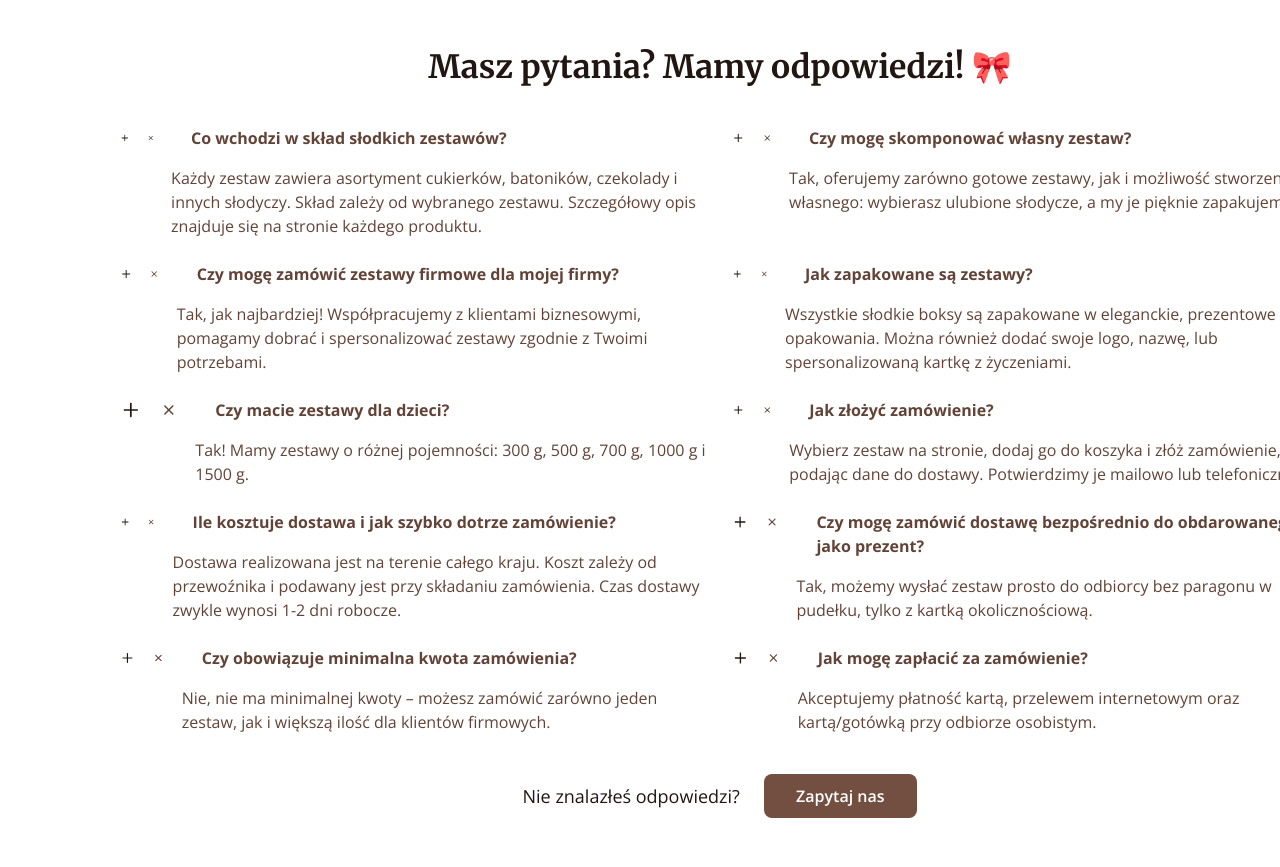
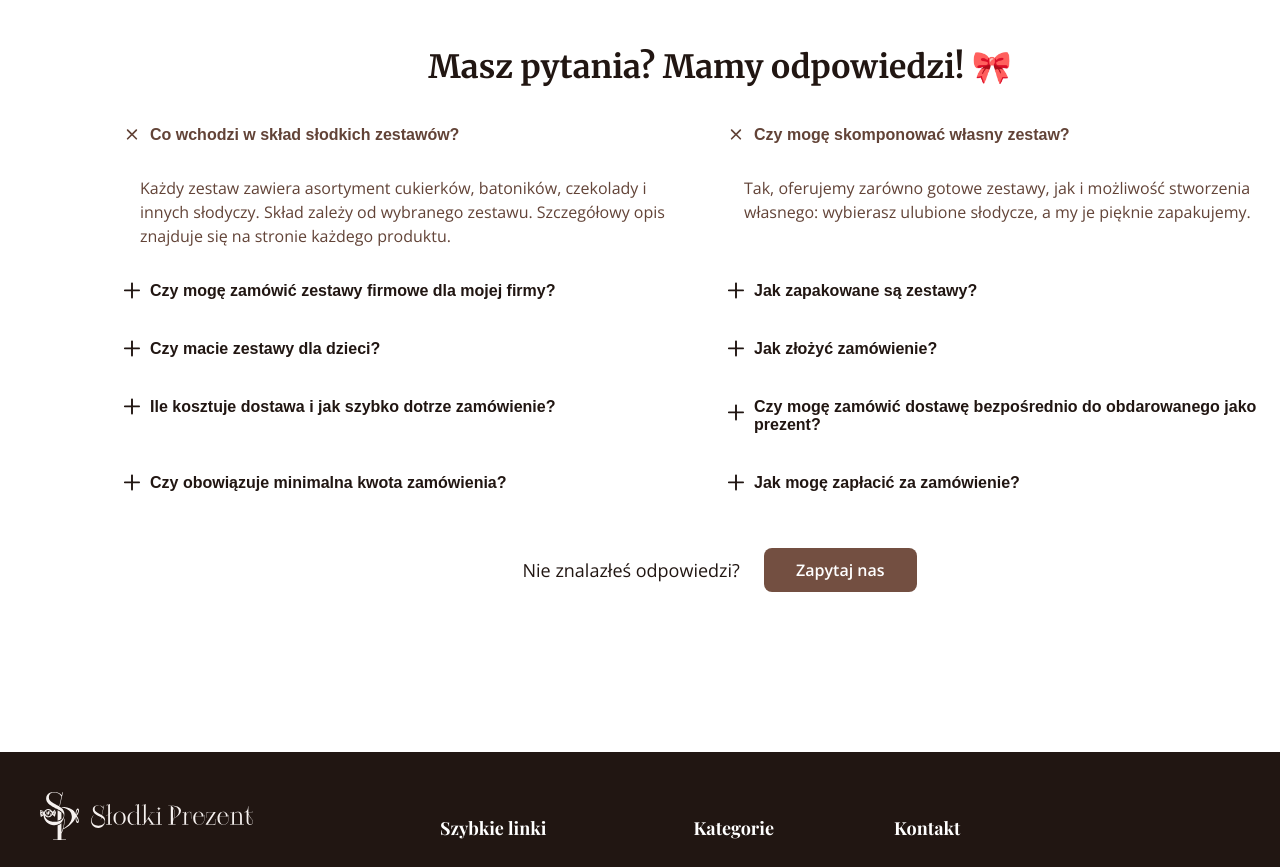
Before and after one commit to MariannaHon/slodki-prezent-shop, a Next.js app: page /dostawa in a window 1280 px wide. Shown: the part 2060-2927 px from the top of the page. Built offline with nearby package versions, Linux system fonts and the light colour scheme.

Commit message:
add accordion

```diff
--- a/package.json
+++ b/package.json
@@ -23,6 +23,7 @@
   },
   "dependencies": {
     "@hookform/resolvers": "^3.1.1",
+    "@radix-ui/react-accordion": "^1.2.12",
     "@reduxjs/toolkit": "^2.11.1",
     "@types/react-redux": "^7.1.34",
     "axios": "^1.13.2",
--- a/src/app/components/FAQ/FAQ.module.scss
+++ b/src/app/components/FAQ/FAQ.module.scss
@@ -15,8 +15,9 @@
         margin-bottom: 4rem;
 
         &-item {
-            width: 58.8rem;
+            width: 58rem;
             display: flex;
+            flex-direction: column;
             text-align: start;
             gap: 1.6rem;
 
@@ -30,6 +31,13 @@
                 width: 2.4rem;
                 height: 2.4rem;
                 fill: $primary-700;
+            }
+
+            &-header {
+                background-color: transparent;
+                border: none;
+                display: flex;
+                align-items: center;
             }
         }
     }
@@ -51,3 +59,64 @@
         }
     }
 }
+
+.faq-list-item svg {
+    position: absolute;
+    top: 35%;
+    left: 0;
+    transform: translateY(-65%);
+    width: 2.4rem;
+    height: 2.4rem;
+    transition: opacity 0.2s ease;
+}
+
+[data-state='closed'] .faq-list-item-plus {
+    display: inline;
+}
+
+[data-state='closed'] .faq-list-item-close {
+    display: none;
+}
+
+[data-state='open'] .faq-list-item-plus {
+    display: none;
+}
+
+[data-state='open'] .faq-list-item-close {
+    display: inline;
+}
+
+.faq-content {
+    overflow: hidden;
+    padding: 0 20px 10px;
+    transition: height 0.3s ease;
+}
+
+.faq-trigger {
+    position: relative;
+    display: flex;
+    align-items: center;
+    gap: 10px;
+    width: 100%;
+    cursor: pointer;
+    background: none;
+    border: none;
+    text-align: left;
+
+    &-title {
+        font-size: 1.6rem;
+        font-weight: 700;
+        color: $primary-900;
+        padding-left: 3rem;
+        margin-bottom: 1.6rem;
+        transition: color 0.3s ease;
+    }
+}
+
+.faq-trigger:hover h4.faq-trigger-title {
+    color: $primary-700;
+}
+
+[data-state="open"] .faq-trigger-title {
+    color: $primary-700;
+}
--- a/src/app/components/FAQ/FAQ.tsx
+++ b/src/app/components/FAQ/FAQ.tsx
@@ -1,143 +1,184 @@
+
+'use client';
 
 import Link from "next/link"
 import css from './FAQ.module.scss';
+
+
+import * as Accordion from '@radix-ui/react-accordion';
 
 const FAQ = () => {
   return (
     <div className={css.faq}>
           <h2 className="section-title mb-40">Masz pytania? Mamy odpowiedzi! 🎀</h2>
-          <ul className={css['faq-list']}>
-            <li className={css['faq-list-item']}>
-                <svg className={css['faq-list-item-plus']}>
+          <Accordion.Root
+            type="single"
+            collapsible
+            defaultValue="item-1"
+            className={css['faq-list']}
+          >
+            <Accordion.Item value="item-1" className={css['faq-list-item']}>
+                <Accordion.Header className={css['faq-list-item-header']}>
+                    <Accordion.Trigger className={css['faq-trigger']}>
+                        <svg className={`${css['faq-list-item-plus']} ${css.icon}`}>
                             <use href="/icons.svg#icon-plus"></use>
                         </svg>
-                <svg className={css['faq-list-item-close']}>
+                        <svg className={`${css['faq-list-item-close']} ${css.icon}`}>
                             <use href="/icons.svg#icon-close"></use>
                         </svg>
-                <div>
-                    <h4 className="mb-16 pl-20">Co wchodzi w skład słodkich zestawów?</h4>
+                        <h4 className={css['faq-trigger-title']}>Co wchodzi w skład słodkich zestawów?</h4>
+                    </Accordion.Trigger>
+                </Accordion.Header>
+                <Accordion.Content className={css['faq-content']}>
                     <p>Każdy zestaw zawiera asortyment cukierków, batoników, czekolady i innych słodyczy. Skład zależy od wybranego zestawu. Szczegółowy opis znajduje się na stronie każdego produktu.</p>
-                </div>
-
-            </li>
-            <li className={css['faq-list-item']}>
-                <svg className={css['faq-list-item-plus']}>
+                </Accordion.Content>
+            </Accordion.Item>
+            <Accordion.Item value="item-1" className={css['faq-list-item']}>
+                <Accordion.Header className={css['faq-list-item-header']}>
+                    <Accordion.Trigger className={css['faq-trigger']}>
+                        <svg className={`${css['faq-list-item-plus']} ${css.icon}`}>
                             <use href="/icons.svg#icon-plus"></use>
                         </svg>
-                <svg className={css['faq-list-item-close']}>
+                        <svg className={`${css['faq-list-item-close']} ${css.icon}`}>
                             <use href="/icons.svg#icon-close"></use>
                         </svg>
-                <div>
-                    <h4 className="mb-16 pl-20">Czy mogę skomponować własny zestaw?</h4>
+                        <h4 className={css['faq-trigger-title']}>Czy mogę skomponować własny zestaw?</h4>
+                    </Accordion.Trigger>
+                    </Accordion.Header>
+                    <Accordion.Content className={css['faq-content']}>
                         <p>Tak, oferujemy zarówno gotowe zestawy, jak i możliwość stworzenia własnego: wybierasz ulubione słodycze, a my je pięknie zapakujemy.</p>
-                </div>
-
-            </li>
-            <li className={css['faq-list-item']}>
-                <svg className={css['faq-list-item-plus']}>
+                    </Accordion.Content>
+            </Accordion.Item>
+            <Accordion.Item value="item-3" className={css['faq-list-item']}>
+                <Accordion.Header className={css['faq-list-item-header']}>
+                    <Accordion.Trigger className={css['faq-trigger']}>
+                        <svg className={`${css['faq-list-item-plus']} ${css.icon}`}>
                             <use href="/icons.svg#icon-plus"></use>
                         </svg>
-                <svg className={css['faq-list-item-close']}>
+                        <svg className={`${css['faq-list-item-close']} ${css.icon}`}>
                             <use href="/icons.svg#icon-close"></use>
                         </svg>
-                <div>
-                    <h4 className="mb-16 pl-20">Czy mogę zamówić zestawy firmowe dla mojej firmy?</h4>
+                        <h4 className={css['faq-trigger-title']}>Czy mogę zamówić zestawy firmowe dla mojej firmy?</h4>
+                    </Accordion.Trigger>
+                </Accordion.Header>
+                <Accordion.Content className={css['faq-content']}>
                     <p>Tak, jak najbardziej! Współpracujemy z klientami biznesowymi, pomagamy dobrać i spersonalizować zestawy zgodnie z Twoimi potrzebami.</p>
-                </div>
-
-            </li>
-            <li className={css['faq-list-item']}>
-                <svg className={css['faq-list-item-plus']}>
+                </Accordion.Content>
+            </Accordion.Item>
+            <Accordion.Item value="item-4" className={css['faq-list-item']}>
+                <Accordion.Header className={css['faq-list-item-header']}>
+                    <Accordion.Trigger className={css['faq-trigger']}>
+                        <svg className={`${css['faq-list-item-plus']} ${css.icon}`}>
                             <use href="/icons.svg#icon-plus"></use>
                         </svg>
-                <svg className={css['faq-list-item-close']}>
+                        <svg className={`${css['faq-list-item-close']} ${css.icon}`}>
                             <use href="/icons.svg#icon-close"></use>
                         </svg>
-                <div>
-                    <h4 className="mb-16 pl-20">Jak zapakowane są zestawy?</h4>
+                        <h4 className={css['faq-trigger-title']}>Jak zapakowane są zestawy?</h4>
+                    </Accordion.Trigger>
+                </Accordion.Header>
+                <Accordion.Content className={css['faq-content']}>
                     <p>Wszystkie słodkie boksy są zapakowane w eleganckie, prezentowe opakowania. Można również dodać swoje logo, nazwę, lub spersonalizowaną kartkę z życzeniami.</p>
-                </div>
-
-            </li>
-            <li className={css['faq-list-item']}>
-                <svg className={css['faq-list-item-plus']}>
+                </Accordion.Content>
+            </Accordion.Item>
+            <Accordion.Item value="item-5" className={css['faq-list-item']}>
+                <Accordion.Header className={css['faq-list-item-header']}>
+                    <Accordion.Trigger className={css['faq-trigger']}>
+                        <svg className={`${css['faq-list-item-plus']} ${css.icon}`}>
                             <use href="/icons.svg#icon-plus"></use>
                         </svg>
-                <svg className={css['faq-list-item-close']}>
+                        <svg className={`${css['faq-list-item-close']} ${css.icon}`}>
                             <use href="/icons.svg#icon-close"></use>
                         </svg>
-                <div>
-                    <h4 className="mb-16 pl-20">Czy macie zestawy dla dzieci?</h4>
+                        <h4 className={css['faq-trigger-title']}>Czy macie zestawy dla dzieci?</h4>
+                    </Accordion.Trigger>
+                </Accordion.Header>
+                <Accordion.Content className={css['faq-content']}>
                     <p>Tak! Mamy zestawy o różnej pojemności: 300 g, 500 g, 700 g, 1000 g i 1500 g.</p>
-                </div>
-
-            </li>
-            <li className={css['faq-list-item']}>
-                <svg className={css['faq-list-item-plus']}>
+                </Accordion.Content>
+            </Accordion.Item>
+            <Accordion.Item value="item-6" className={css['faq-list-item']}>
+                <Accordion.Header className={css['faq-list-item-header']}>
+                    <Accordion.Trigger className={css['faq-trigger']}>
+                        <svg className={`${css['faq-list-item-plus']} ${css.icon}`}>
                             <use href="/icons.svg#icon-plus"></use>
                         </svg>
-                <svg className={css['faq-list-item-close']}>
+                        <svg className={`${css['faq-list-item-close']} ${css.icon}`}>
                             <use href="/icons.svg#icon-close"></use>
                         </svg>
-                <div>
-                    <h4 className="mb-16 pl-20">Jak złożyć zamówienie?</h4>
+                        <h4 className={css['faq-trigger-title']}>Jak złożyć zamówienie?</h4>
+                    </Accordion.Trigger>
+                </Accordion.Header>
+                <Accordion.Content className={css['faq-content']}>
                     <p>Wybierz zestaw na stronie, dodaj go do koszyka i złóż zamówienie, podając dane do dostawy. Potwierdzimy je mailowo lub telefonicznie.</p>
-                </div>
-
-            </li>
-            <li className={css['faq-list-item']}>
-                <svg className={css['faq-list-item-plus']}>
+                </Accordion.Content>
+            </Accordion.Item>
+            <Accordion.Item value="item-7" className={css['faq-list-item']}>
+                <Accordion.Header className={css['faq-list-item-header']}>
+                    <Accordion.Trigger className={css['faq-trigger']}>
+                        <svg className={`${css['faq-list-item-plus']} ${css.icon}`}>
                             <use href="/icons.svg#icon-plus"></use>
                         </svg>
-                <svg className={css['faq-list-item-close']}>
+                        <svg className={`${css['faq-list-item-close']} ${css.icon}`}>
                             <use href="/icons.svg#icon-close"></use>
                         </svg>
-                <div>
-                    <h4 className="mb-16 pl-20">Ile kosztuje dostawa i jak szybko dotrze zamówienie?</h4>
+                        <h4 className={css['faq-trigger-title']}>Ile kosztuje dostawa i jak szybko dotrze zamówienie?</h4>
+                    </Accordion.Trigger>
+                </Accordion.Header>
+                <Accordion.Content className={css['faq-content']}>
                     <p>Dostawa realizowana jest na terenie całego kraju. Koszt zależy od przewoźnika i podawany jest przy składaniu zamówienia. Czas dostawy zwykle wynosi 1-2 dni robocze.</p>
-                </div>
-
-            </li>
-            <li className={css['faq-list-item']}>
-                <svg className={css['faq-list-item-plus']}>
+                </Accordion.Content>
+            </Accordion.Item>
+            <Accordion.Item value="item-8" className={css['faq-list-item']}>
+                <Accordion.Header className={css['faq-list-item-header']}>
+                    <Accordion.Trigger className={css['faq-trigger']}>
+                        <svg className={`${css['faq-list-item-plus']} ${css.icon}`}>
                             <use href="/icons.svg#icon-plus"></use>
                         </svg>
-                <svg className={css['faq-list-item-close']}>
+                        <svg className={`${css['faq-list-item-close']} ${css.icon}`}>
                             <use href="/icons.svg#icon-close"></use>
                         </svg>
-                <div>
-                    <h4 className="mb-16 pl-20">Czy mogę zamówić dostawę bezpośrednio do obdarowanego jako prezent?</h4>
+                        <h4 className={css['faq-trigger-title']}>Czy mogę zamówić dostawę bezpośrednio do obdarowanego jako prezent?</h4>
+                    </Accordion.Trigger>
+                </Accordion.Header>
+                <Accordion.Content className={css['faq-content']}>
                     <p>Tak, możemy wysłać zestaw prosto do odbiorcy bez paragonu w pudełku, tylko z kartką okolicznościową.</p>
-                </div>
-
-            </li>
-            <li className={css['faq-list-item']}>
-                <svg className={css['faq-list-item-plus']}>
+                </Accordion.Content>
+            </Accordion.Item>
+            <Accordion.Item value="item-9" className={css['faq-list-item']}>
+                <Accordion.Header className={css['faq-list-item-header']}>
+                    <Accordion.Trigger className={css['faq-trigger']}>
+                        <svg className={`${css['faq-list-item-plus']} ${css.icon}`}>
                             <use href="/icons.svg#icon-plus"></use>
                         </svg>
-                <svg className={css['faq-list-item-close']}>
+                        <svg className={`${css['faq-list-item-close']} ${css.icon}`}>
                             <use href="/icons.svg#icon-close"></use>
                         </svg>
-                <div>
-                    <h4 className="mb-16 pl-20">Czy obowiązuje minimalna kwota zamówienia?</h4>
+                        <h4 className={css['faq-trigger-title']}>Czy obowiązuje minimalna kwota zamówienia?</h4>
+                    </Accordion.Trigger>
+                </Accordion.Header>
+                <Accordion.Content className={css['faq-content']}>
                     <p>Nie, nie ma minimalnej kwoty – możesz zamówić zarówno jeden zestaw, jak i większą ilość dla klientów firmowych.</p>
-                </div>
-
-            </li>
-            <li className={css['faq-list-item']}>
-                <svg className={css['faq-list-item-plus']}>
+                </Accordion.Content>
+            </Accordion.Item>
+            <Accordion.Item value="item-10" className={css['faq-list-item']}>
+                <Accordion.Header className={css['faq-list-item-header']}>
+                    <Accordion.Trigger className={css['faq-trigger']}>
+                        <svg className={`${css['faq-list-item-plus']} ${css.icon}`}>
                             <use href="/icons.svg#icon-plus"></use>
                         </svg>
-                <svg className={css['faq-list-item-close']}>
+                        <svg className={`${css['faq-list-item-close']} ${css.icon}`}>
                             <use href="/icons.svg#icon-close"></use>
                         </svg>
-                <div>
-                    <h4 className="mb-16 pl-20">Jak mogę zapłacić za zamówienie?</h4>
+                        <h4 className={css['faq-trigger-title']}>Jak mogę zapłacić za zamówienie?</h4>
+                    </Accordion.Trigger>
+                </Accordion.Header>
+                <Accordion.Content className={css['faq-content']}>
                     <p>Akceptujemy płatność kartą, przelewem internetowym oraz kartą/gotówką przy odbiorze osobistym.</p>
-                </div>
+                </Accordion.Content>
+            </Accordion.Item>
+        </Accordion.Root>
 
-            </li>
-          </ul>
           <div className={css['faq-bottom']}>
               <p className={css['faq-bottom-text']}>Nie znalazłeś odpowiedzi?</p>
                 <Link className={css['faq-bottom-btn']} href='/kontakt'>Zapytaj nas</Link>
--- a/src/app/sass/base/typography.scss
+++ b/src/app/sass/base/typography.scss
@@ -98,6 +98,22 @@ body {
     color: $primary-900;
 }
 
+.faq-title {
+    font-family: "Open Sans", sans-serif;
+    font-weight: 700;
+    font-size: 1.6rem;
+    line-height: 120%;
+    color: $primary-900;
+    margin-bottom: 1.6rem;
+    padding-left: 3rem;
+}
+
+.faq-title:hover,
+.faq-title:focus,
+.faq-title:active {
+    color: $primary-700;
+}
+
 .mb-8 {
     margin-bottom: 0.8rem;
 }
@@ -120,6 +136,10 @@ body {
 
 .pl-20 {
     padding-left: 2rem;
+}
+
+.pl-30 {
+    padding-left: 3rem;
 }
 
 .pl-120 {
```
Also changed, not shown: 1 other file (tests, documents, lock files or other folders). Lines whose indentation alone changed are shown as unchanged.
